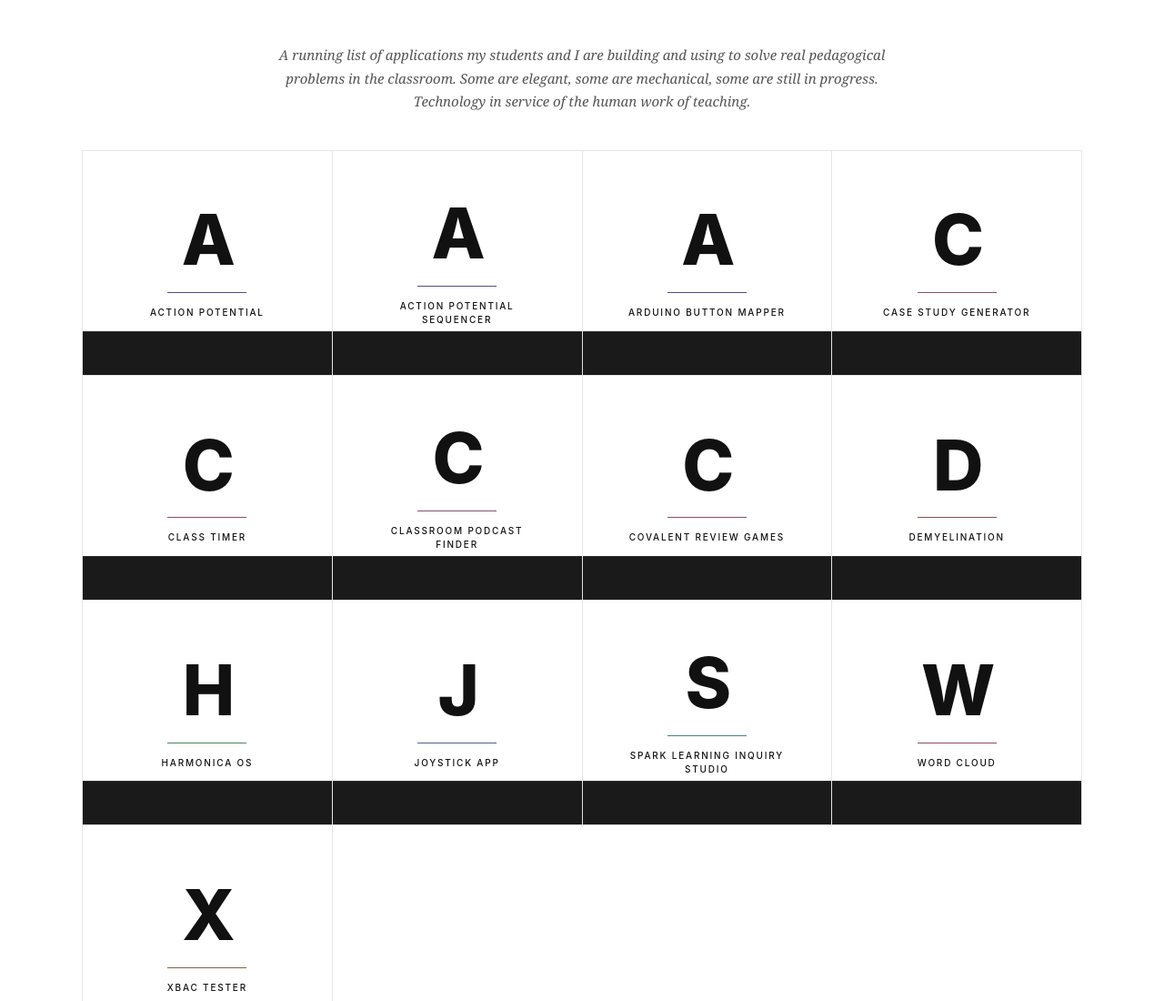
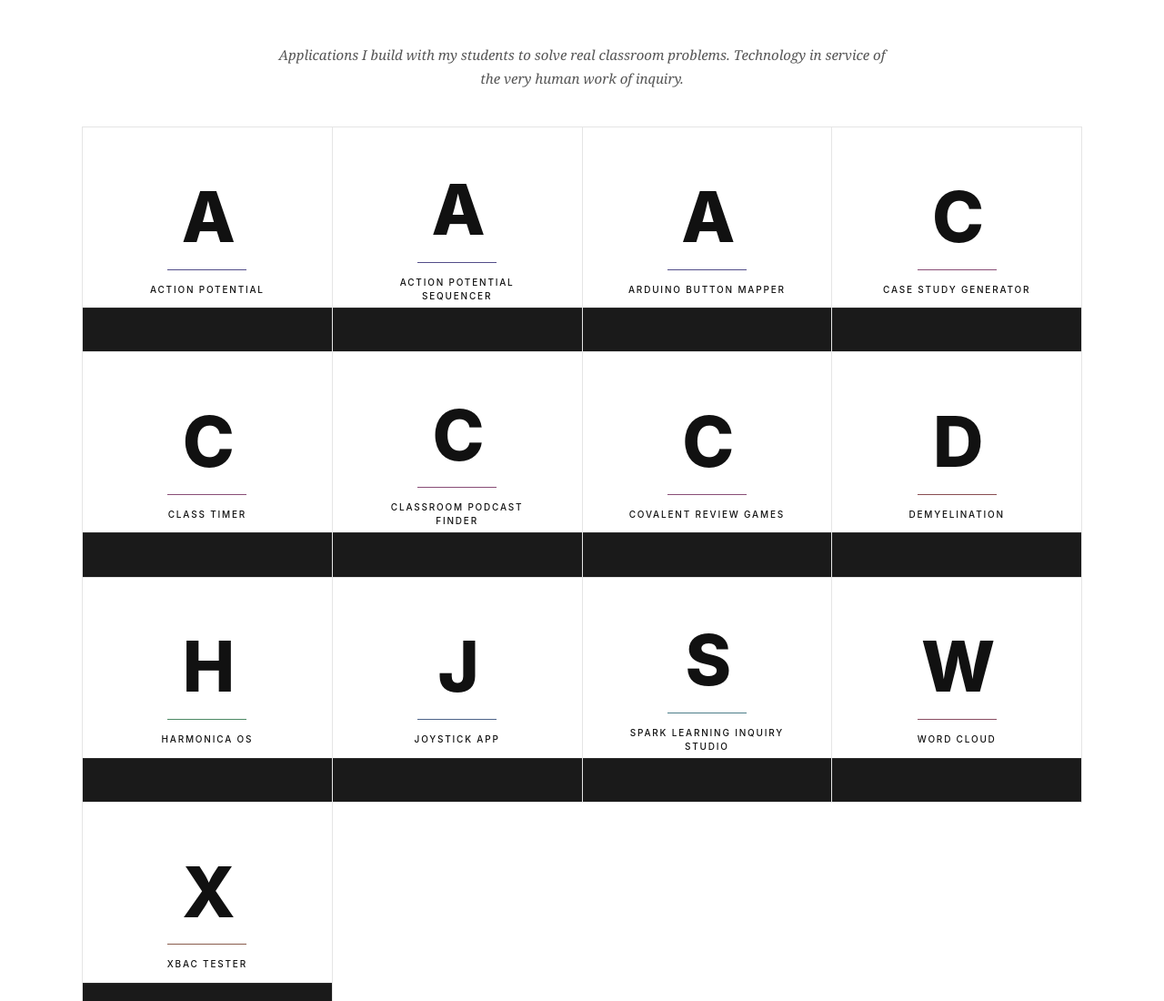
Before and after one commit to ramusallam/projects-showcase, a website: page index.html in a window 1280 px wide. Shown: the top 1100 px of the page at 91% size. Drawn offline with Linux system fonts and the light colour scheme.

Commit message:
Tighter intro: first person, inquiry-focused

```diff
--- a/index.html
+++ b/index.html
@@ -9,7 +9,7 @@
 </head>
 <body>
 <div class="wrap">
-  <p class="intro">A running list of applications my students and I are building and using to solve real pedagogical problems in the classroom. Some are elegant, some are mechanical, some are still in progress. Technology in service of the human work of teaching.</p>
+  <p class="intro">Applications I build with my students to solve real classroom problems. Technology in service of the very human work of inquiry.</p>
 
   <section id="grid" class="grid" aria-live="polite" aria-busy="true">
     <p class="loading">Loading</p>
```
